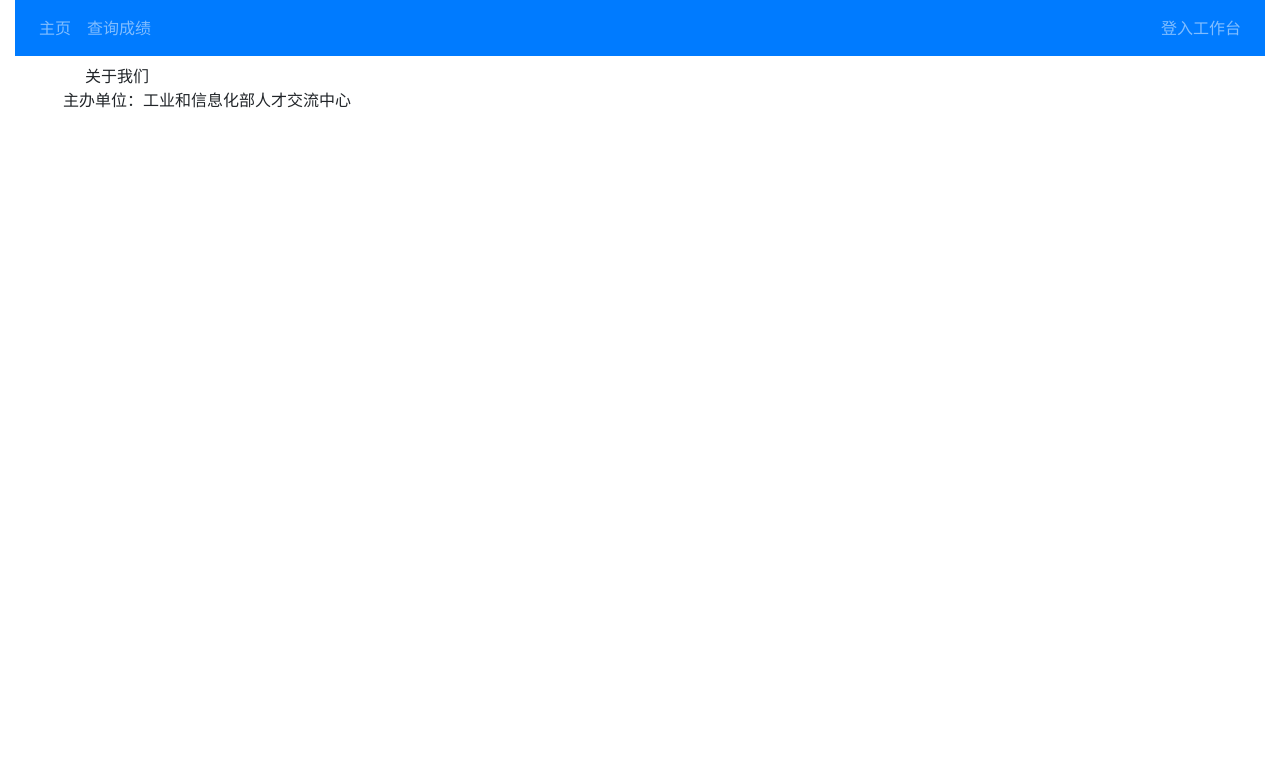
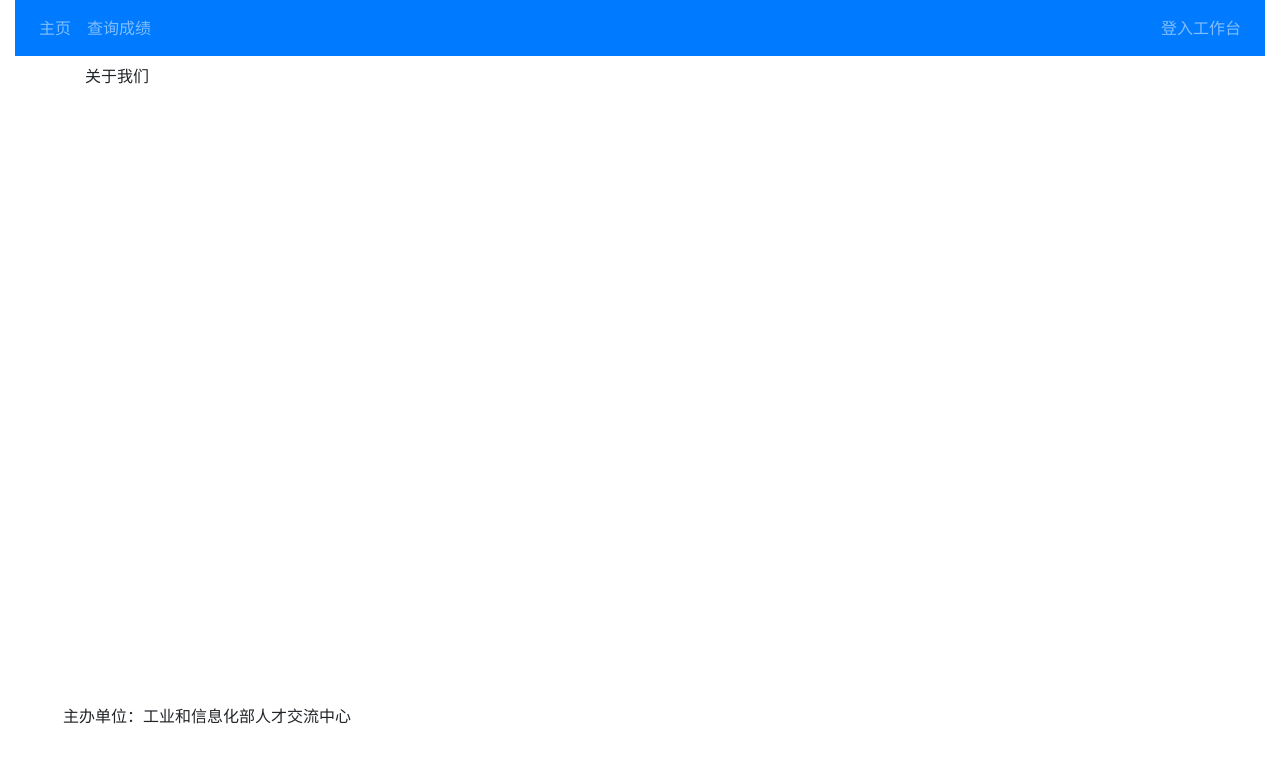
Before and after one commit to hejun0524/weixunborui, a Django app: template templates/home/about.html in a window 1280 px wide; the page is wider, and only the part inside the window is pictured. Shown: the top 763 px of that part. Run offline with Django 3.2, Linux system fonts and the light colour scheme; the template is opened without the code that fills it, so the values that code supplies are empty; some libraries are stand-ins or nearby versions.

Commit message:
added height

```diff
--- a/templates/base_home.html
+++ b/templates/base_home.html
@@ -23,7 +23,7 @@
         </ul>
       </nav>
     </div>
-    <main role="main" class="container-fluid">
+    <main role="main" class="container-fluid" style="height: 80vh;">
       {% block content %} {% endblock %}
     </main>
     <!-- FOOTER -->
```
